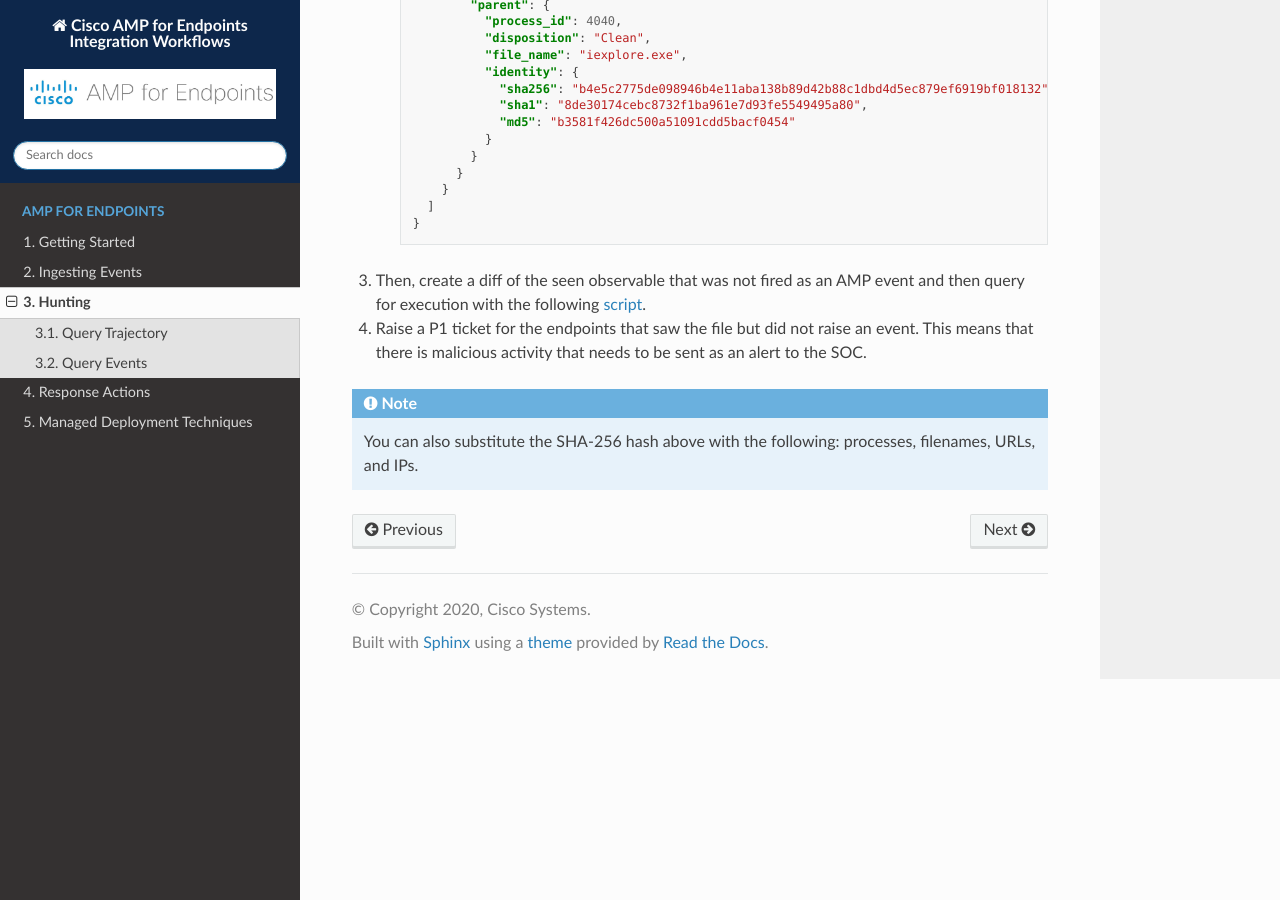
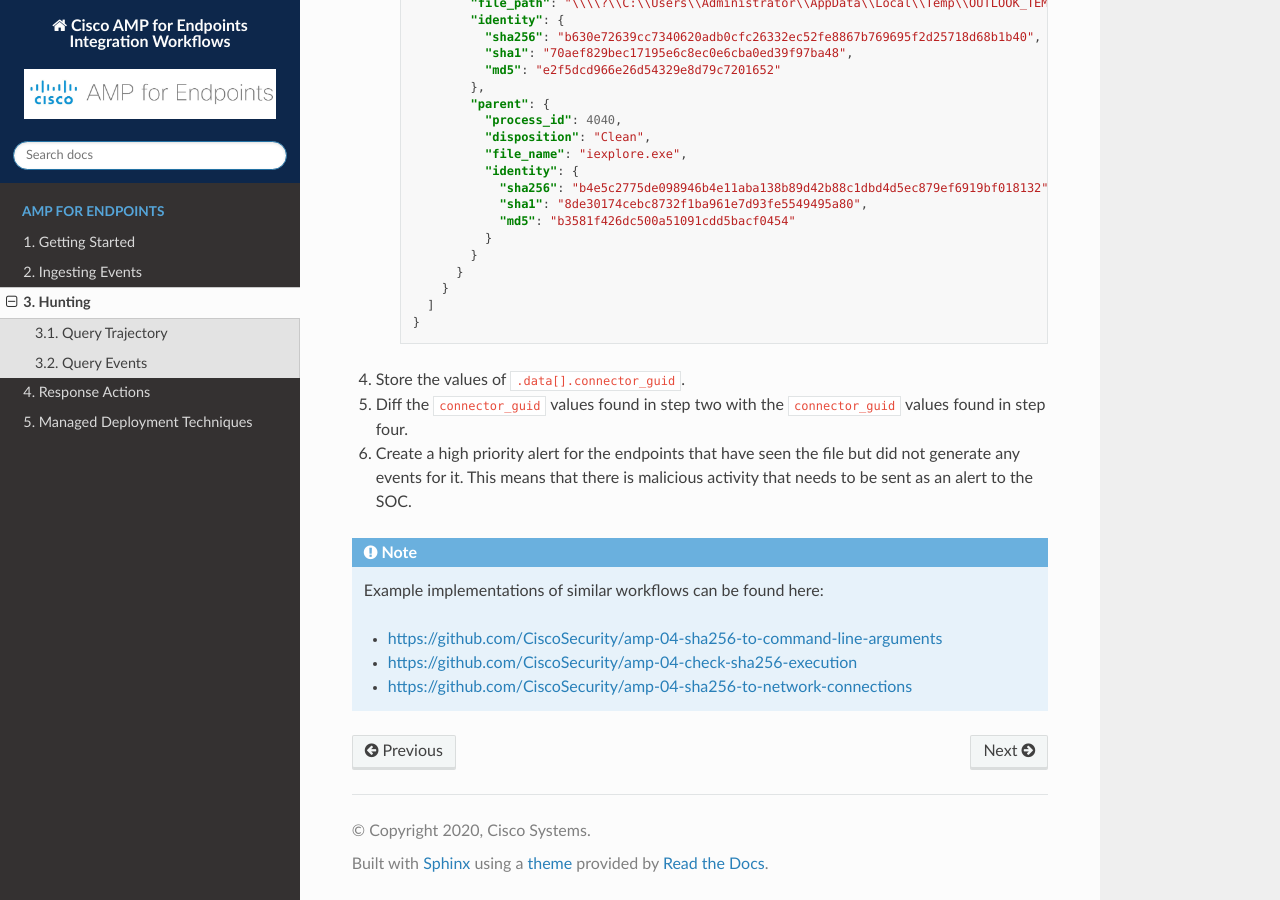
Before and after one commit to CiscoSecurity/amp-00-integration-workflows, a Sphinx documentation site: the page built from docs/source/amp/hunting.rst, in a window 1280 px wide and 900 px high, scrolled down 4607 px. Built offline with Sphinx 7.4.7 and the Read the Docs theme 2.0.0, drawn with Linux system fonts in a browser that asks for light colours; some of the changed text lies outside the part shown.

Commit message:
Auger's Updates

```diff
--- a/docs/source/amp/hunting.rst
+++ b/docs/source/amp/hunting.rst
@@ -9,7 +9,8 @@
     Cisco AMP for Endpoints uses the term trajectory to describe the execution timeline of activities on a
     computer (multi-file execution).
 
-For example, if Computer A is acting strange during a certain time window you would follow these steps:
+For example, if Computer A was under investigation and you wanted to review the SHA-256s of processes and files on the
+computer you would follow these steps:
 
 1. First, you would get the computer trajectory and query by the time window using the following `request <https://api-docs.amp.cisco.com/api_actions/details?api_action=GET+%2Fv1%2Fcomputers%2F%7B%3Aconnector_guid%7D%2Ftrajectory&api_host=api.amp.cisco.com&api_resource=Computer&api_version=v1>`_:
 
@@ -128,15 +129,15 @@
         }
 
 
-2. Next, you would save a list of the SHA-256 hashes returned.
+2. Next, you would parse the response for ``.data.events[].file.identity.sha256`` and ``.data.events[].file.parent.identity.sha256``.
 3. You would then evaluate these hashes with your product or a 3rd party observable service.
 
 Query Events
 ------------
 
-To hunt for activity scoped by an observable follow these steps:
+To hunt for computers that have seen a SHA-256 but have not created an event for that SHA-256 follow these steps:
 
-1. First, use the following `request <https://api-docs.amp.cisco.com/api_actions/details?api_action=GET+%2Fv1%2Fcomputers%2Factivity&api_host=api.amp.cisco.com&api_resource=Computer+Activity&api_version=v1>`_ to see what endpoints have seen the SHA-256 observable:
+1. First, use the following `Computer Activity <https://api-docs.amp.cisco.com/api_actions/details?api_action=GET+%2Fv1%2Fcomputers%2Factivity&api_host=api.amp.cisco.com&api_resource=Computer+Activity&api_version=v1>`_ to get a list of computers that have seen the SHA-256 observable:
 
     .. code::
 
@@ -180,7 +181,8 @@
           ]
         }
 
-2. Next, use the following `request <https://api-docs.amp.cisco.com/api_actions/details?api_action=GET+%2Fv1%2Fevents&api_host=api.amp.cisco.com&api_resource=Event&api_version=v1>`_ to see what events were fired on the same SHA-256 observable:
+2. Store the values of ``.data[].connector_guid``.
+3. Query the `Events Endpoint <https://api-docs.amp.cisco.com/api_actions/details?api_action=GET+%2Fv1%2Fevents&api_host=api.amp.cisco.com&api_resource=Event&api_version=v1>`_ to see what events were generated for the same SHA-256 observable:
 
     .. code::
 
@@ -267,10 +269,14 @@
           ]
         }
 
-3. Then, create a diff of the seen observable that was not fired as an AMP event and then query for execution with the following `script <https://github.com/CiscoSecurity/amp-04-check-sha256-execution/blob/master/check_for_execution.py>`_.
-
-4. Raise a P1 ticket for the endpoints that saw the file but did not raise an event. This means that there is malicious activity that needs to be sent as an alert to the SOC.
+4. Store the values of ``.data[].connector_guid``.
+5. Diff the ``connector_guid`` values found in step two with the ``connector_guid`` values found in step four.
+6. Create a high priority alert for the endpoints that have seen the file but did not generate any events for it. This means that there is malicious activity that needs to be sent as an alert to the SOC.
 
 .. NOTE::
 
-    You can also substitute the SHA-256 hash above with the following: processes, filenames, URLs, and IPs.
+    Example implementations of similar workflows can be found here:
+
+    - https://github.com/CiscoSecurity/amp-04-sha256-to-command-line-arguments
+    - https://github.com/CiscoSecurity/amp-04-check-sha256-execution
+    - https://github.com/CiscoSecurity/amp-04-sha256-to-network-connections
```
